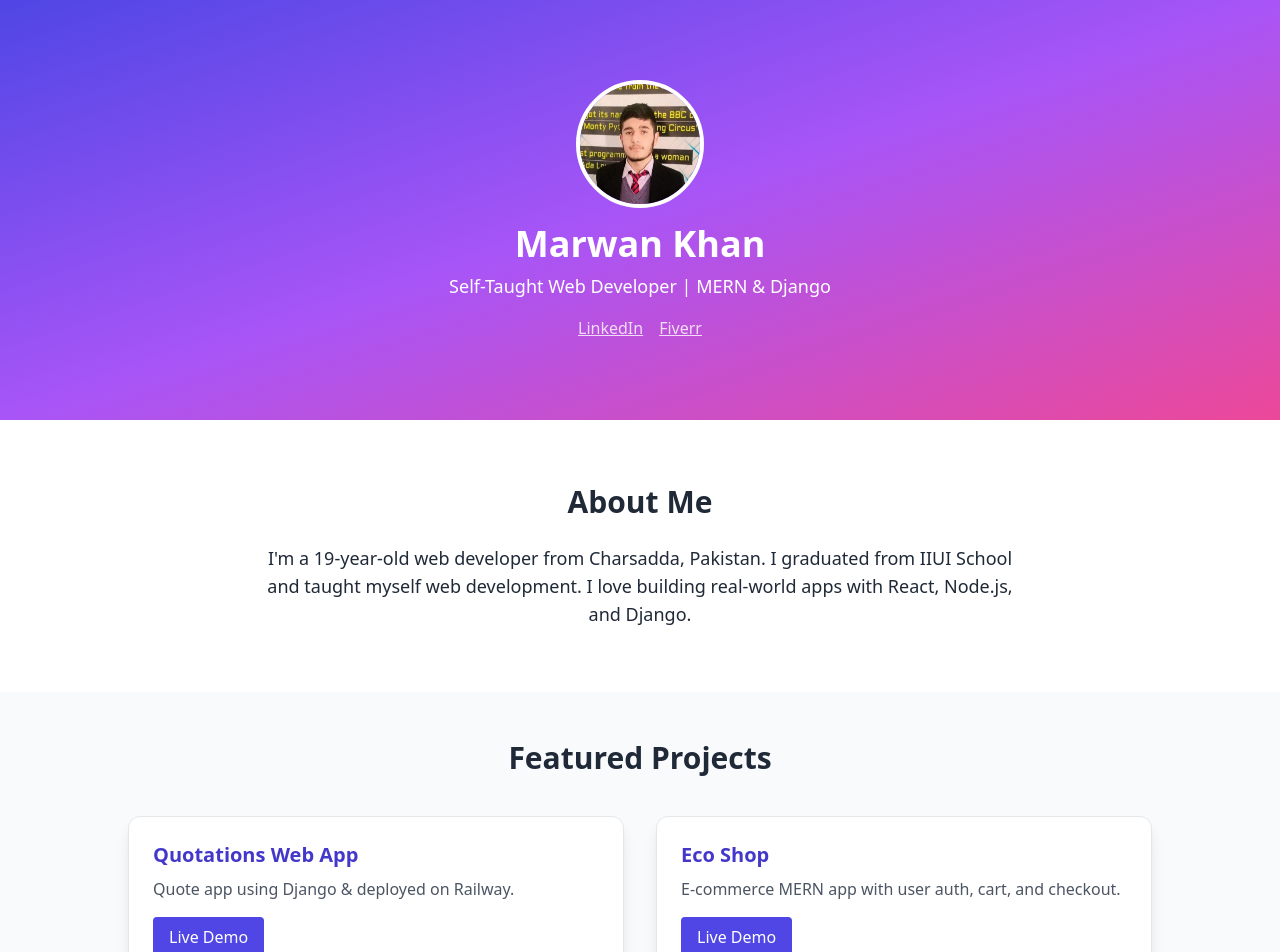
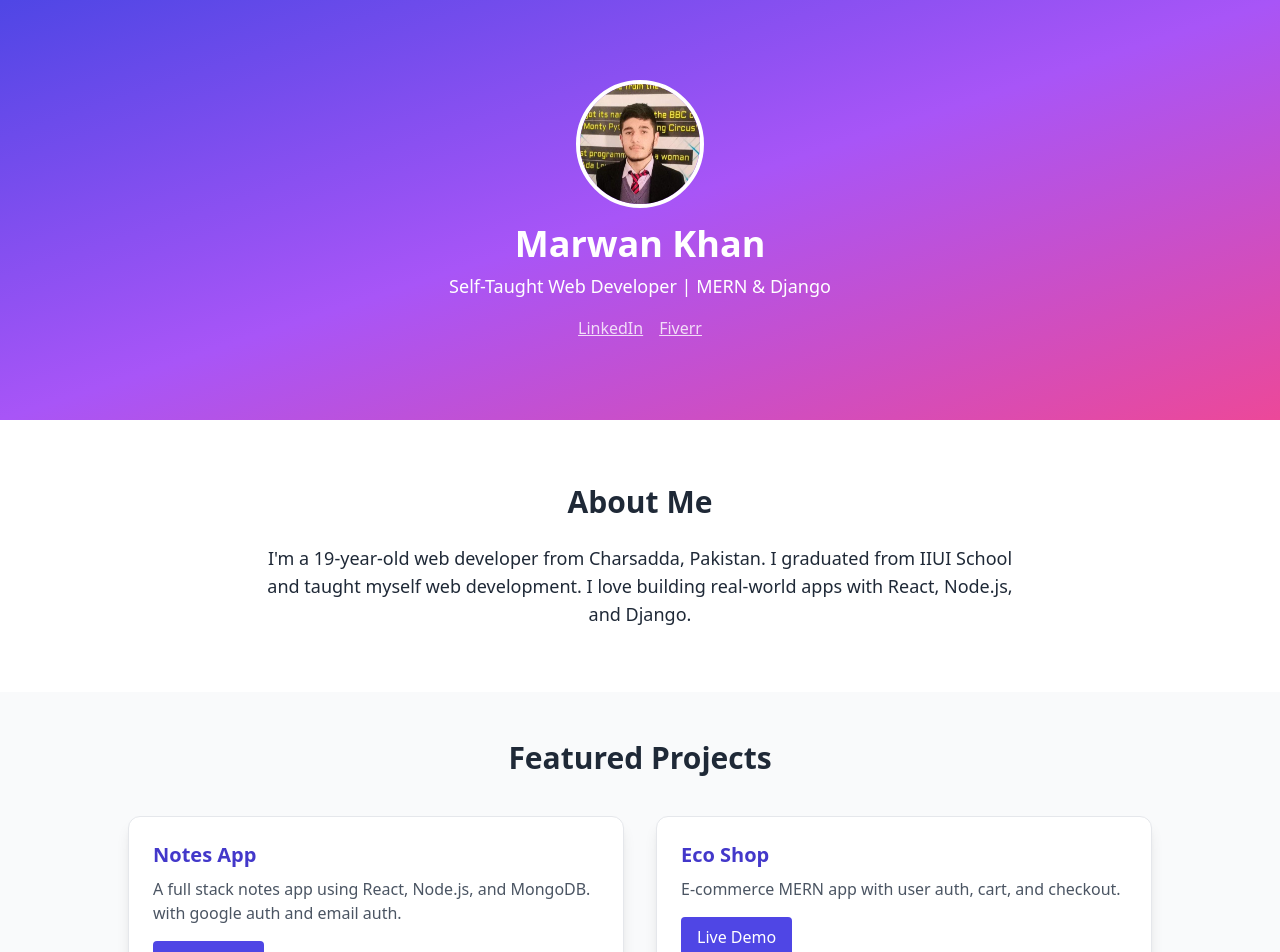
Before and after one commit to MarwanKhan-design/MarwanCoding, a React (Vite) app: page / in a window 1280 px wide. Shown: the top 952 px of the page. Built offline with nearby package versions, Linux system fonts and the light colour scheme.

Commit message:
changed projects

```diff
--- a/src/components/Projects.jsx
+++ b/src/components/Projects.jsx
@@ -1,9 +1,9 @@
 // Projects.jsx
 const projects = [
   {
-    name: "Quotations Web App",
-    link: "https://quotations-production.up.railway.app/",
-    description: "Quote app using Django & deployed on Railway.",
+    name: "Notes App",
+    link: "https://note-app-etoy.vercel.app/",
+    description: "A full stack notes app using React, Node.js, and MongoDB. with google auth and email auth.",
   },
   {
     name: "Eco Shop",
```
